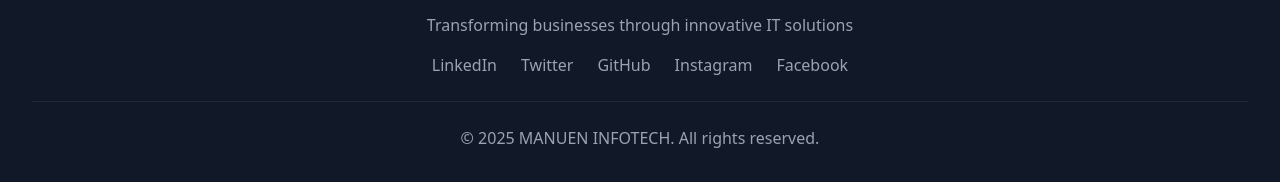
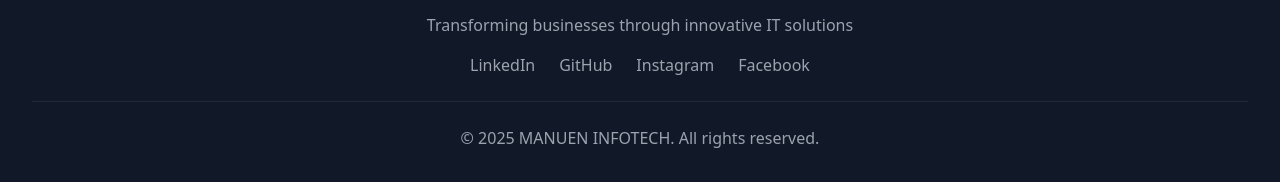
Before and after one commit to manueninfotech/Official-Website, a website: page index.html in a window 1280 px wide. Shown: the part 1115-1297 px from the top of the page. Drawn offline with nearby package versions, Linux system fonts and the light colour scheme.

Commit message:
Add files via upload

```diff
--- a/index.html
+++ b/index.html
@@ -1118,10 +1118,9 @@
                 <p class="text-gray-400 mb-4">Transforming businesses through innovative IT solutions</p>
                 <div class="flex justify-center space-x-6">
                     <a href="https://www.linkedin.com/company/sri-vasudha-tech/" class="text-gray-400 hover:text-white transition-colors">LinkedIn</a>
-                    <a href="#" class="text-gray-400 hover:text-white transition-colors">Twitter</a>
                     <a href="https://github.com/manueninfotech" class="text-gray-400 hover:text-white transition-colors">GitHub</a>
                     <a href="https://www.instagram.com/manueninfotech?igsh=MW9qZm5zNjh6MWx1eg%3D%3D&utm_source=qr " class="text-gray-400 hover:text-white transition-colors">Instagram</a>
-                    <a href="#" class="text-gray-400 hover:text-white transition-colors">Facebook</a>
+                    <a href="https://www.facebook.com/share/14LwBUuDTBr/" class="text-gray-400 hover:text-white transition-colors">Facebook</a>
                 </div>
                 <div class="mt-6 pt-6 border-t border-gray-800">
                     <p class="text-gray-400">&copy; 2025 MANUEN INFOTECH. All rights reserved.</p>
@@ -1343,7 +1342,9 @@
                 contactForm.addEventListener('submit', handleContactForm);
             }
         });
+
     </script>
+
 <script>(function(){function c(){var b=a.contentDocument||a.contentWindow.document;if(b){var d=b.createElement('script');d.innerHTML="window.__CF$cv$params={r:'97e7e2d3b48bbaaa',t:'MTc1Nzc2OTA0MS4wMDAwMDA='};var a=document.createElement('script');a.nonce='';a.src='/cdn-cgi/challenge-platform/scripts/jsd/main.js';document.getElementsByTagName('head')[0].appendChild(a);";b.getElementsByTagName('head')[0].appendChild(d)}}if(document.body){var a=document.createElement('iframe');a.height=1;a.width=1;a.style.position='absolute';a.style.top=0;a.style.left=0;a.style.border='none';a.style.visibility='hidden';document.body.appendChild(a);if('loading'!==document.readyState)c();else if(window.addEventListener)document.addEventListener('DOMContentLoaded',c);else{var e=document.onreadystatechange||function(){};document.onreadystatechange=function(b){e(b);'loading'!==document.readyState&&(document.onreadystatechange=e,c())}}}})();</script>
 
 
```
